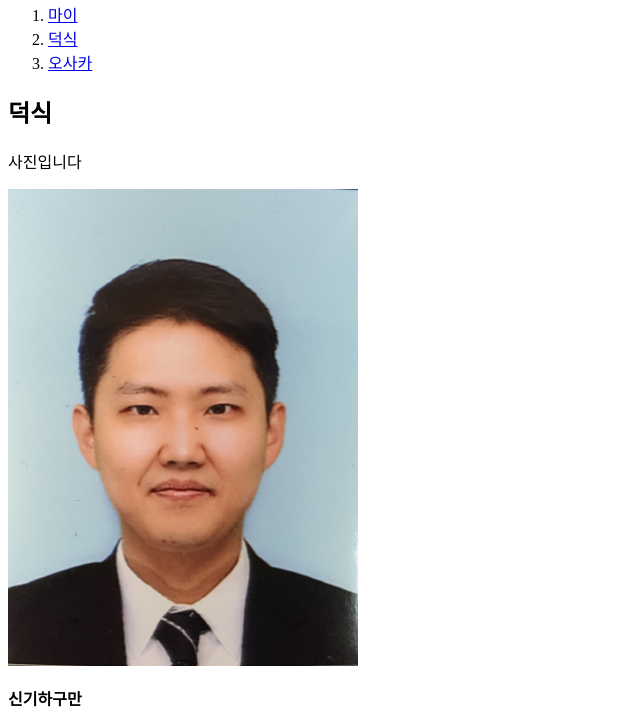
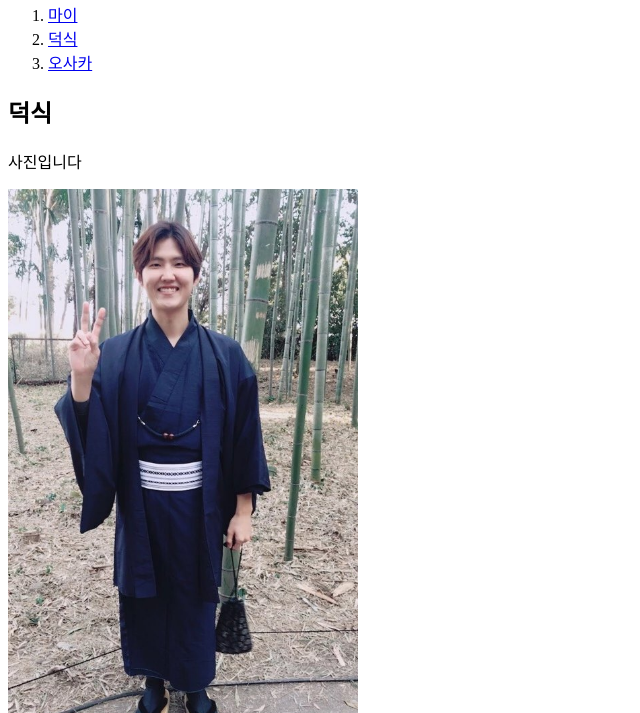
Before and after one commit to asaly01/DuckSik, a plain HTML site: page 2.html in a window 1280 px wide. Shown: the part 87-800 px from the top of the page, without its empty margins (0-640 px from the left). Drawn offline with Linux system fonts and the light colour scheme.

Commit message:
Add files via upload

```diff
--- a/2.html
+++ b/2.html
@@ -13,6 +13,6 @@
   </ol>
   <h2>덕식</h2>
   <p>사진입니다
-  <P><img src="ducksik.jpg" width="350"><p>
+  <P><img src="duck.jpg" width="350"><p>
     <p><strong>신기하구만</strong><p>
 </body>
```
Also changed, not shown: duck.jpg (added).
